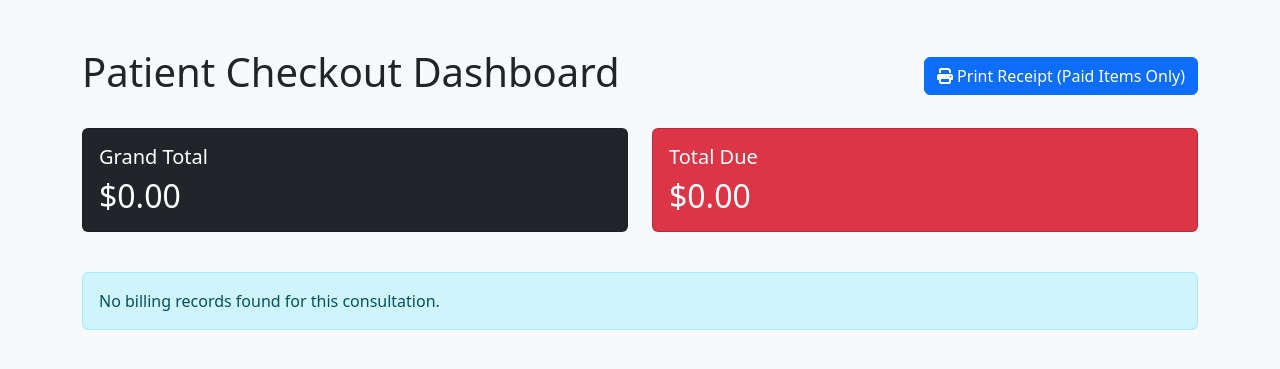
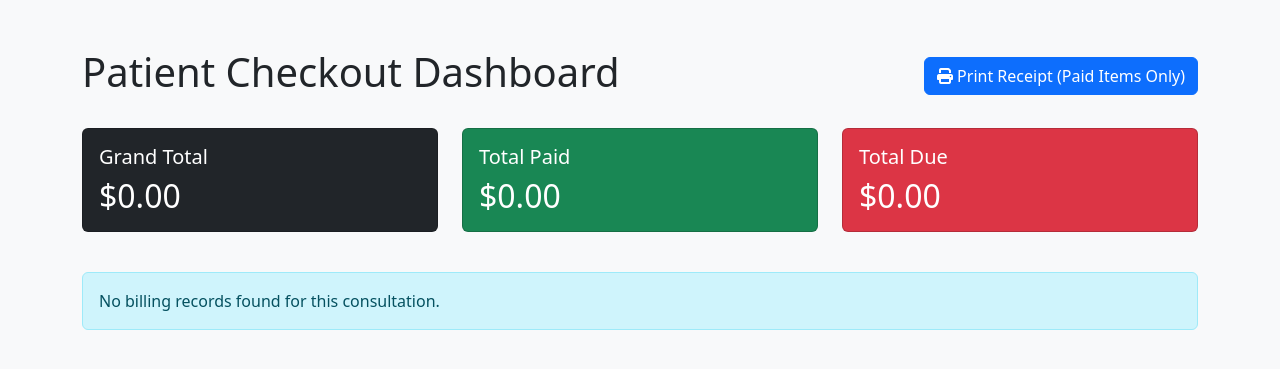
Before and after one commit to madhavdass2025/registration, a PHP site: page / in a window 1280 px wide. Shown: the top 369 px of the page. Run offline with PHP 8.4, Linux system fonts and the light colour scheme; the visitor is signed in with stand-in values (Sample User, id 1); data that the repository does not hold is empty.

Commit message:
feat: add total amount paid to medical billing dashboard
- Updated index.php to calculate and display Total Paid alongside Grand Total and Total Due.
- Included Total Amount Paid in the printed receipt header.
- Updated UI grid layout for better spacing of financial metrics.

```diff
--- a/index.php
+++ b/index.php
@@ -18,12 +18,15 @@ $result = $stmt->get_result();
 $bills = [];
 $grandTotal = 0;
 $totalDue = 0;
+$totalPaid = 0;
 
 while ($row = $result->fetch_assoc()) {
     $bills[$row['category']][] = $row;
     $grandTotal += $row['amount'];
     if ($row['payment_status'] == 0) {
         $totalDue += $row['amount'];
+    } else {
+        $totalPaid += $row['amount'];
     }
 }
 
@@ -75,7 +78,7 @@ $categories = ['Registration', 'Consultation', 'Medicines', 'Laboratory', 'Scann
     </div>
 
     <div class="row mb-4 no-print">
-        <div class="col-md-6">
+        <div class="col-md-4">
             <div class="card text-white bg-dark mb-3">
                 <div class="card-body">
                     <h5 class="card-title">Grand Total</h5>
@@ -83,7 +86,15 @@ $categories = ['Registration', 'Consultation', 'Medicines', 'Laboratory', 'Scann
                 </div>
             </div>
         </div>
-        <div class="col-md-6">
+        <div class="col-md-4">
+            <div class="card text-white bg-success mb-3">
+                <div class="card-body">
+                    <h5 class="card-title">Total Paid</h5>
+                    <p class="card-text h2">$<?php echo number_format($totalPaid, 2); ?></p>
+                </div>
+            </div>
+        </div>
+        <div class="col-md-4">
             <div class="card text-white bg-danger mb-3">
                 <div class="card-body">
                     <h5 class="card-title">Total Due</h5>
@@ -98,6 +109,7 @@ $categories = ['Registration', 'Consultation', 'Medicines', 'Laboratory', 'Scann
         <h2>Medical Receipt</h2>
         <p>Consultation ID: #<?php echo $consultation_id; ?></p>
         <p>Date: <?php echo date('Y-m-d H:i:s'); ?></p>
+        <p><strong>Total Amount Paid: $<?php echo number_format($totalPaid, 2); ?></strong></p>
         <hr>
     </div>
 
```
